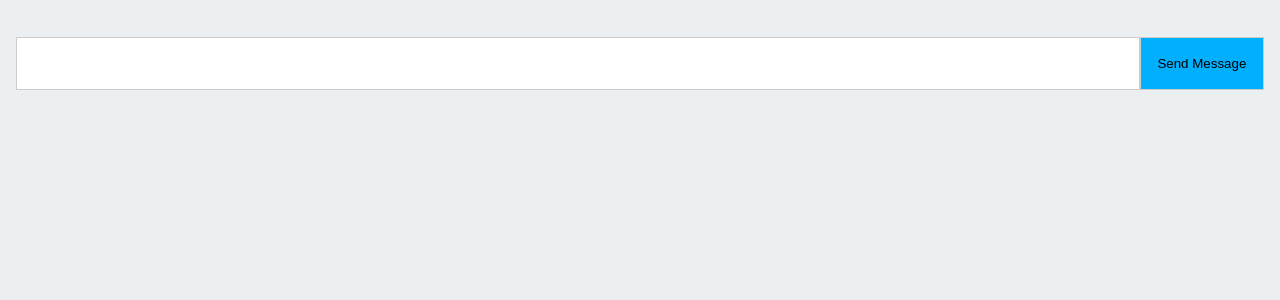
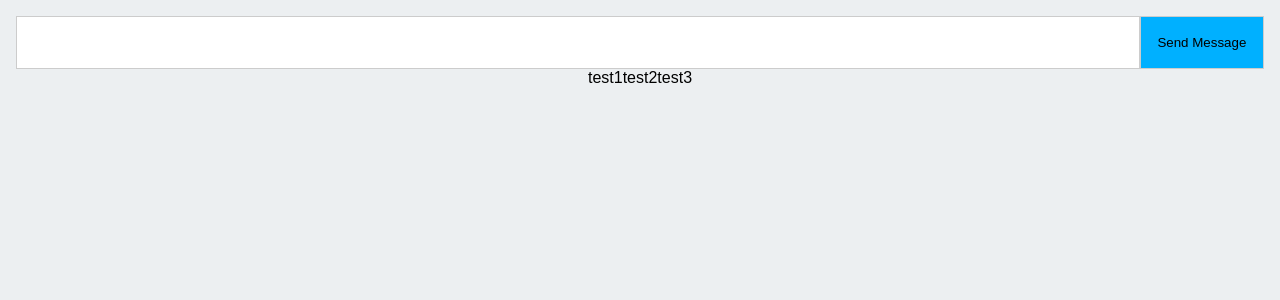
Before and after one commit to kristijan-pajtasev/react-chatbox, a React (Create React App) app: page / in a window 1280 px wide. Shown: the top 300 px of the page. Built offline with nearby package versions, Linux system fonts and the light colour scheme.

Commit message:
bugfix
Signed-off-by: Mislav Novakovic <mislav.novakovic@gmail.com>

```diff
--- a/src/App.js
+++ b/src/App.js
@@ -7,8 +7,8 @@ class App extends Component {
   render() {
     return (
       <div className="App">
+          <SendMessage />
           <Messages />
-          <SendMessage />
       </div>
     );
   }
--- a/src/messages/Messages.js
+++ b/src/messages/Messages.js
@@ -5,14 +5,17 @@ export default class Messages extends Component {
     constructor() {
         super();
         this.state = {
-            messages: "item",
+            messages: [
+                "test1",
+                "test2",
+                "test3"],
         };
     }
 
     render() {
         return (
             <div className="messages">
-                <h1>{this.messages}</h1>
+                <item>{this.state.messages}</item>
             </div>
         );
     }
```
